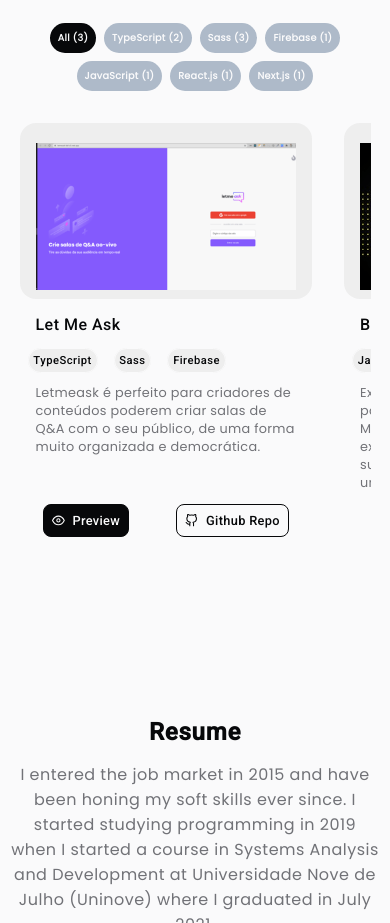
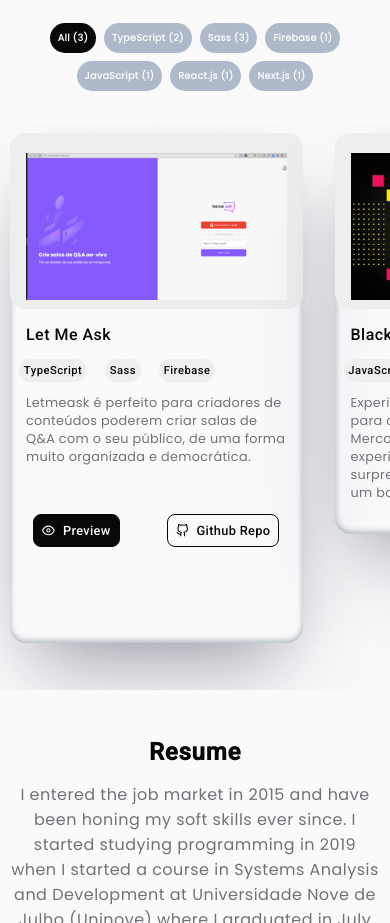
Before and after one commit to JuniorAlvess/portfolio2.0, a React (Create React App) app: page / in a window 390 px wide. Shown: the part 980-1903 px from the top of the page. Built offline with nearby package versions, Linux system fonts and the light colour scheme.

Commit message:
Created a box shadow style for the projects

```diff
--- a/src/global.scss
+++ b/src/global.scss
@@ -366,6 +366,11 @@
             justify-content: flex-start;
             flex-wrap: wrap;
             gap: 2rem;
+            transform: .3s ease-in-out;
+        }
+
+        .project-container>div:hover {
+            box-shadow: rgba(50, 50, 93, 0.25) 0px 50px 100px -20px, rgba(0, 0, 0, 0.3) 0px 30px 60px -30px, rgba(10, 37, 64, 0.35) 0px -2px 6px 0px inset;
         }
 
         &.resume {
@@ -747,6 +752,15 @@
             flex-wrap: nowrap !important;
             align-items: baseline;
             overflow: auto;
+            scroll-snap-type: x mandatory;
+            padding: 10px;
+            width: 100vw;
+        }
+
+        .project-container>div {
+            scroll-snap-align: center;
+            scroll-snap-stop: always;
+            box-shadow: rgba(50, 50, 93, 0.25) 0px 50px 100px -20px, rgba(0, 0, 0, 0.3) 0px 30px 60px -30px, rgba(10, 37, 64, 0.35) 0px -2px 6px 0px inset;
         }
     }
 
```
